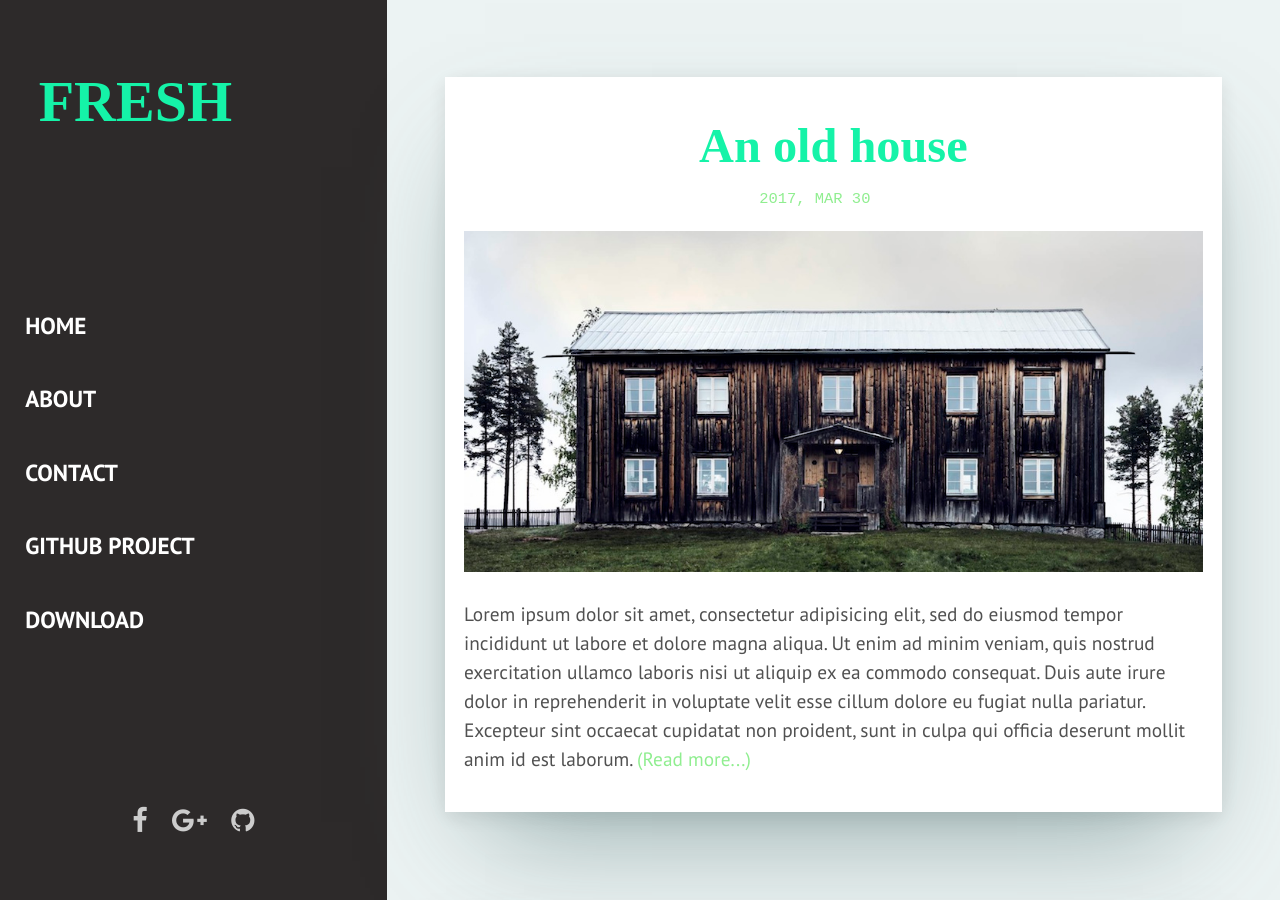
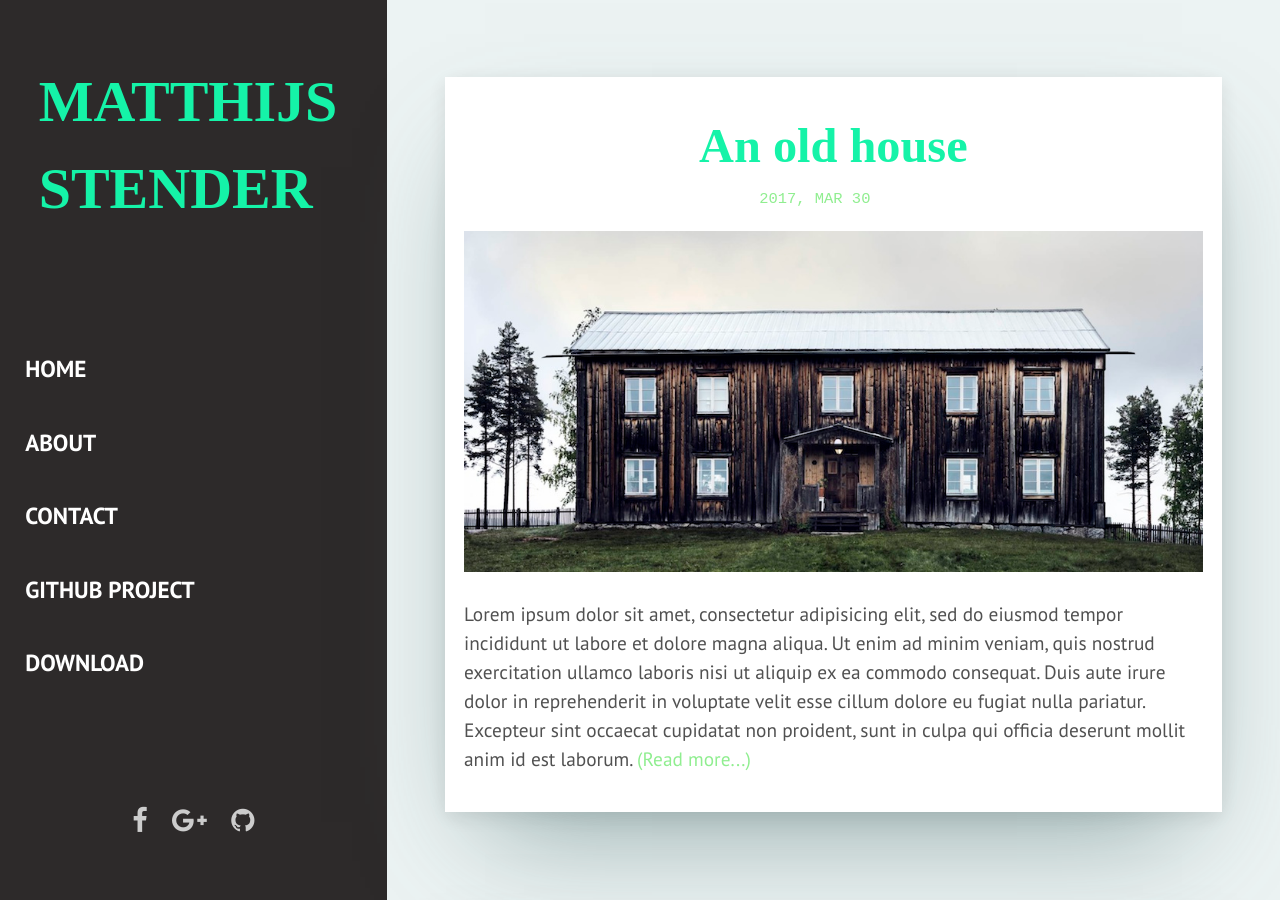
Before and after one commit to matthijsstender/matthijsstender.github.io, a Jekyll site: the page built from index.html, in a window 1280 px wide and 900 px high. Built offline with Jekyll 4.4.1, drawn with Linux system fonts in a browser that asks for light colours; some web fonts are replaced; the list of posts is cut into pages by our own code.

Commit message:
change name in config

```diff
--- a/_config.yml
+++ b/_config.yml
@@ -1,6 +1,6 @@
 # Profile information
-name: Fresh
-title: Fresh - Free Jekyll Theme
+name: Matthijs Stender
+title: Matthijs Stender
 description: > # this means to ignore newlines until "baseurl:"
   Write an awesome description for your new site here. You can edit this
   line in _config.yml. It will appear in your document head meta (for
```
